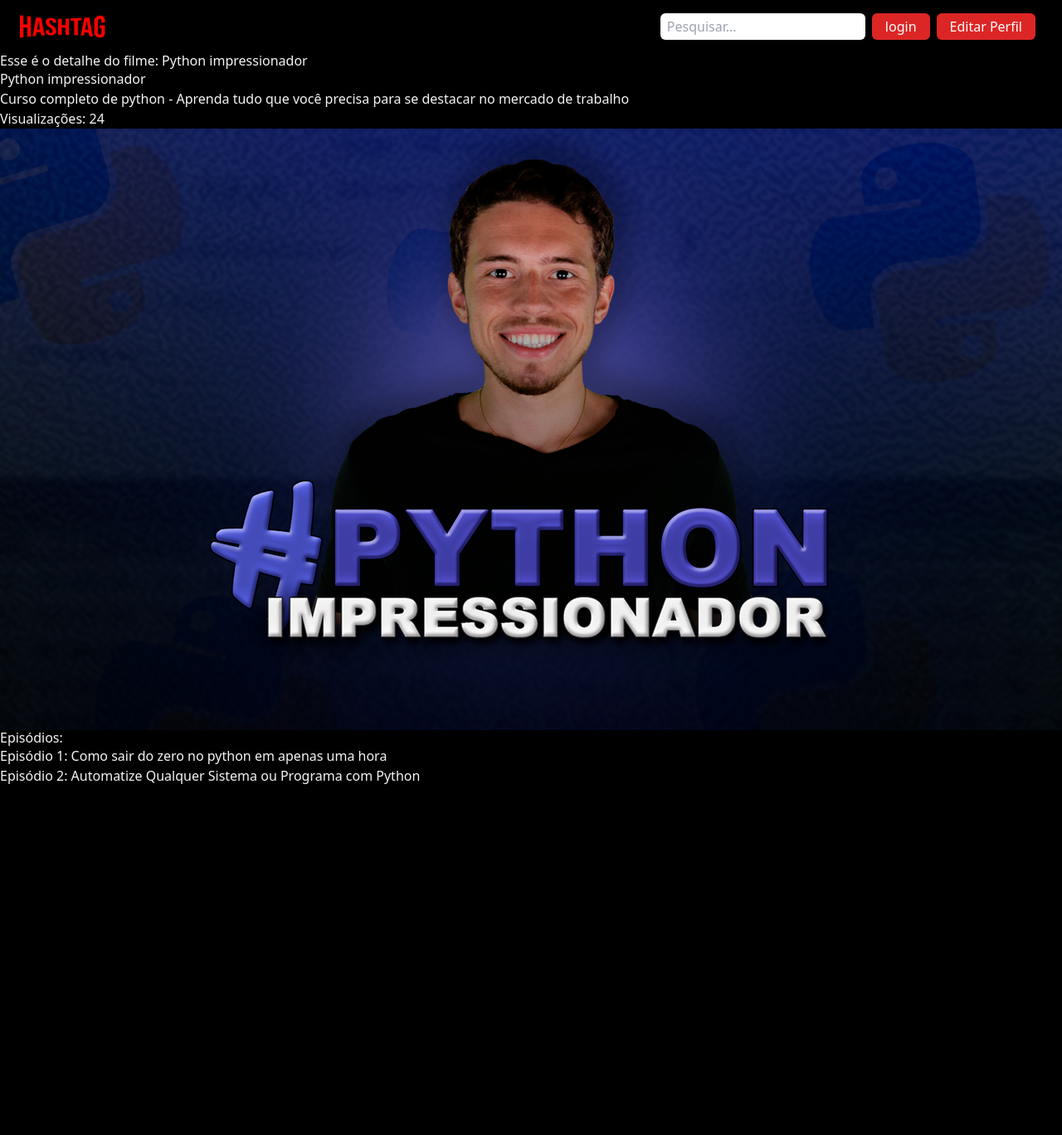
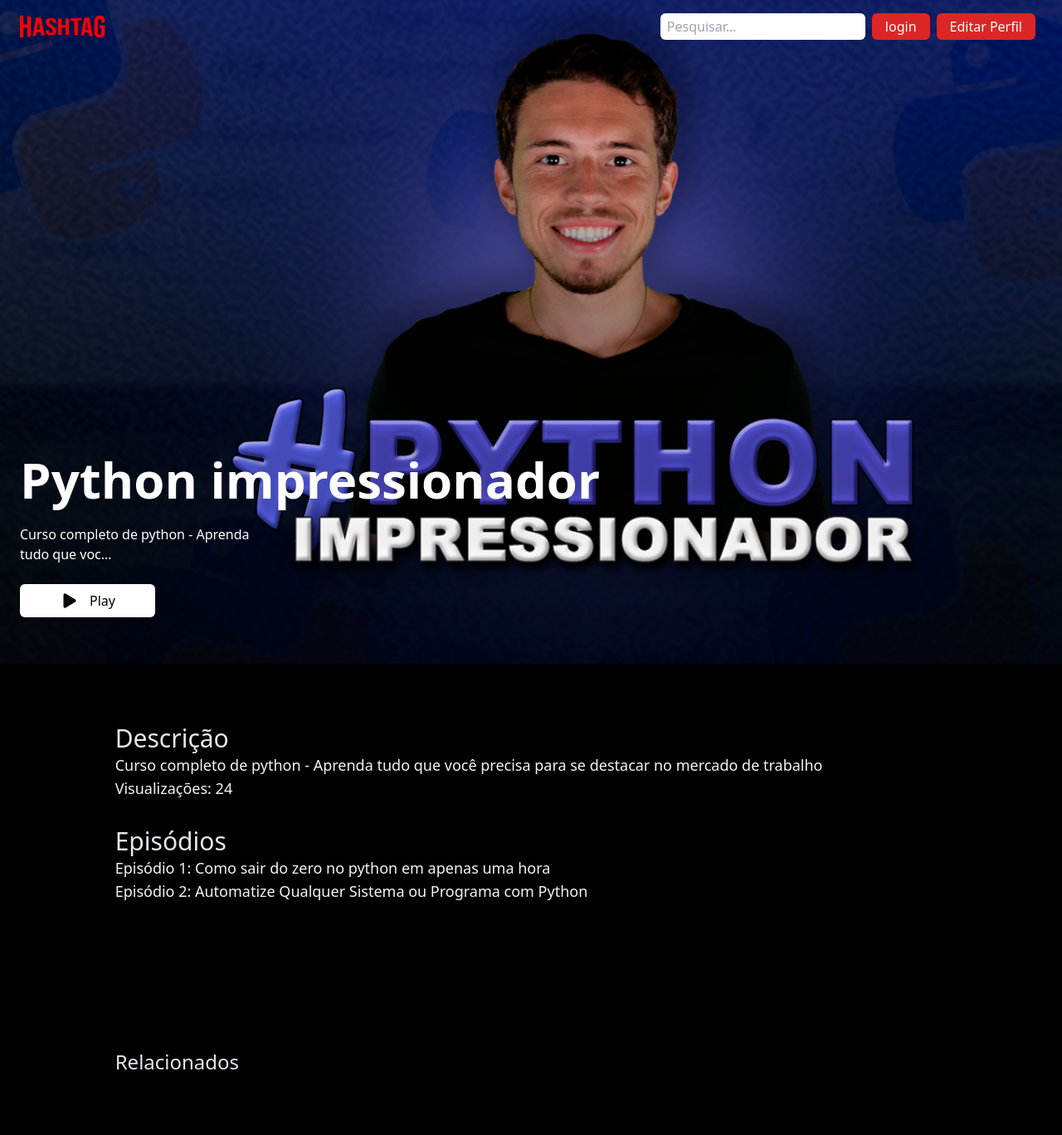
Before and after one commit to Huelerssey/MemeFlix, a Django app: page /filmes/1 in a window 1280 px wide. Shown: the whole page at 83% size. Before the commit the page ends 945 px from the top, so only its background shows below. Run offline with Django 4.2, Linux system fonts and the light colour scheme; data comes from the database, SQL or seed files in the repository; both versions use the stored data as it was after the commit; some libraries are stand-ins or nearby versions.

Commit message:
edições de pg filmes

```diff
--- a/projeto_memeflix/filme/templates/detalhesfilme.html
+++ b/projeto_memeflix/filme/templates/detalhesfilme.html
@@ -5,28 +5,74 @@ HomeFilmes MemeFlix
 {% endblock %}
 
 {% block content %}
-    <div class="py-16">
-        <h1>Esse é o detalhe do filme: {{ object.titulo }}</h1>
-        <p>{{ object }}</p>
-        <p>{{ object.descricao }}</p>
-        <p>Visualizações: {{ object.visualizacoes }}</p>
-        <img src="{{ object.thumb.url }}">
 
-        <h2>Episódios:</h2>
+<main class='bg-primary_black min-h-screen w-full'>
+    <section class="h-screen relative bg-no-repeat pb-8 pl-6 flex  items-end bg-cover" style="background-image: url('{{ object.thumb.url }}');">
+        <div>
+            <h2 class="text-6xl font-semibold text-white my-4">
+                {{ object.titulo }}
+            </h2>
+            <p class=" w-11/12 md:w-5/12 font-medium text-white my-4">
+                {{ object.descricao|slice:":50" }}...
+            </p>
+            <div class="flex my-4">
+                <a href="{{ object.episodios.first.video }}">
+                    <button class="flex items-center bg-white py-2 px-5 rounded-md" style='color:black;'>
+                        <ion-icon name="play" class="text-2xl"></ion-icon>
+                        <span class="ml-3 font-medium">
+                            Play
+                        </span>
+                    </button>
+                </a>
+            </div>
+        </div>
+    </section>
+    <section class='bg-primary_black flex justify-center py-10'>
+        <div class="p-8 w-10/12 relative" >
+            <h2 class="text-gray-200 text-3xl font-medium">
+                Descrição
+            </h2>
+            <div class="flex justify-left  items-center min-w-full  movie_lis">
+                <p class="text-gray-100 text-lg">
+                    {{ object.descricao }}
+                    <br>
+                    Visualizações: {{ object.visualizacoes }}
+                </p>
+            </div>
+
+            <div style='margin-top:2rem;margin-bottom:2rem;'>
+                <h2 class="text-gray-200 text-3xl font-medium">
+                    Episódios
+
+                </h2>
                     {% for episodio in object.episodios.all %}
+                    <h3 class='text-lg'>
                         <a href="{{ episodio.video }}">
                             <p>Episódio {{ forloop.counter }}: {{ episodio.titulo }}</p>
                         </a>
+                    </h3>
                     {% endfor %}
             </div>
 
-    <div lass="py-10">
+        </div>
+    </section>
+
+    <section class='bg-primary_black flex justify-center py-10'>
+        <div class="p-8 w-10/12 relative" >
+            <h2 class="text-gray-200 text-2xl font-medium">
+                Relacionados
+            </h2>
+            <div class="flex flex-wrap items-center min-w-full movie_lis">
                 {% for filme in filmes_relacionados %}
-            <p>
+                <div class="m-4 bg-blue-500 overflow-hidden flex-shrink-0 rounded-md cursor-pointer h-64 w-96">
                     <a href="{% url 'filme:detalhesfilme' filme.pk %}">
-                    {{ filme.titulo }}
+                            <img src="{{ filme.thumb.url }}" class="object-cover w-full h-full " alt="">
                     </a>
-            </p>
+                    </div>
                 {% endfor %}
             </div>
+        </div>
+    </section>
+
+</main>
 {% endblock %}
```
Also changed, not shown: projeto_memeflix/filme/templates/homefilmes.html (+59 -0 lines), projeto_memeflix/db.sqlite3. Lines whose indentation alone changed are shown as unchanged.
